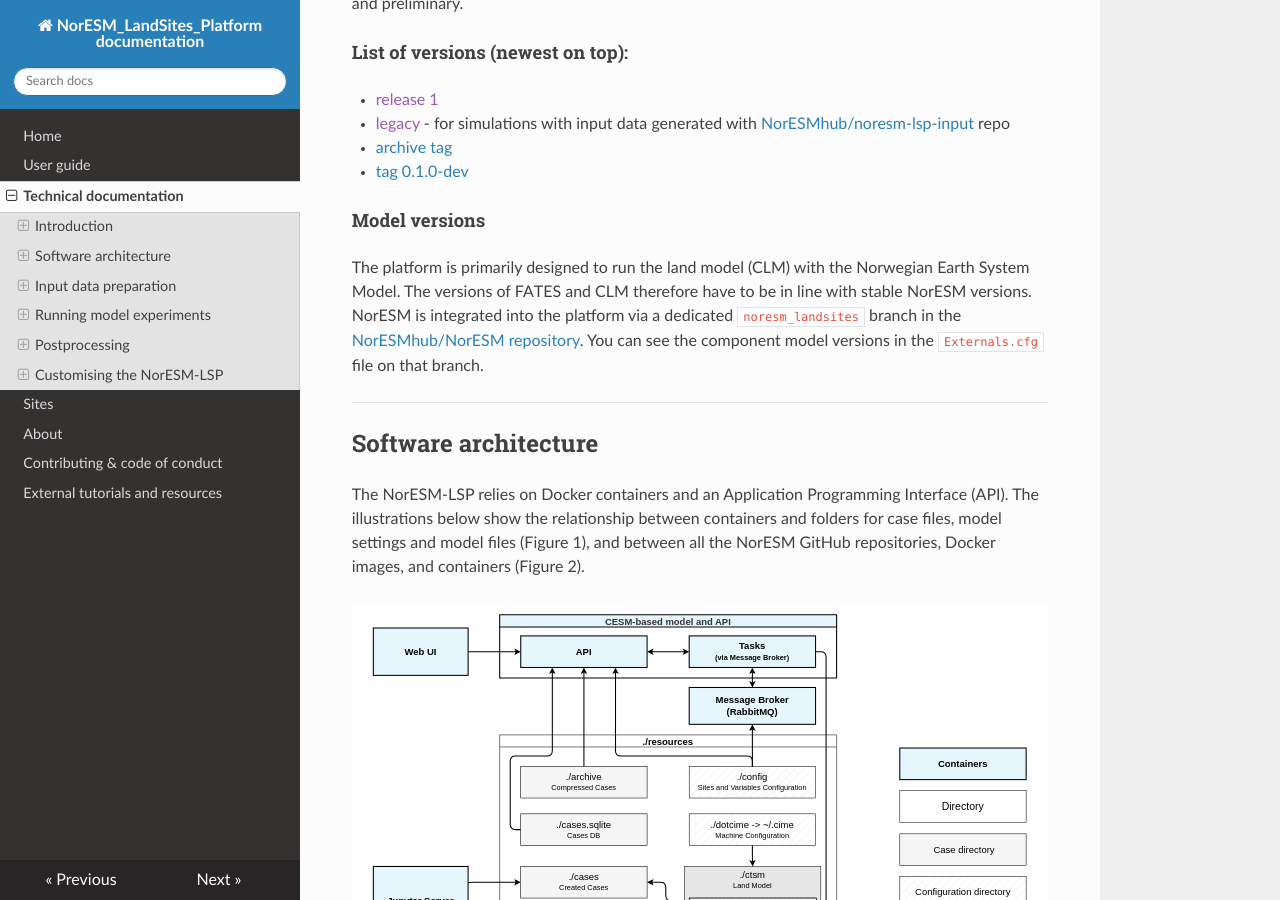
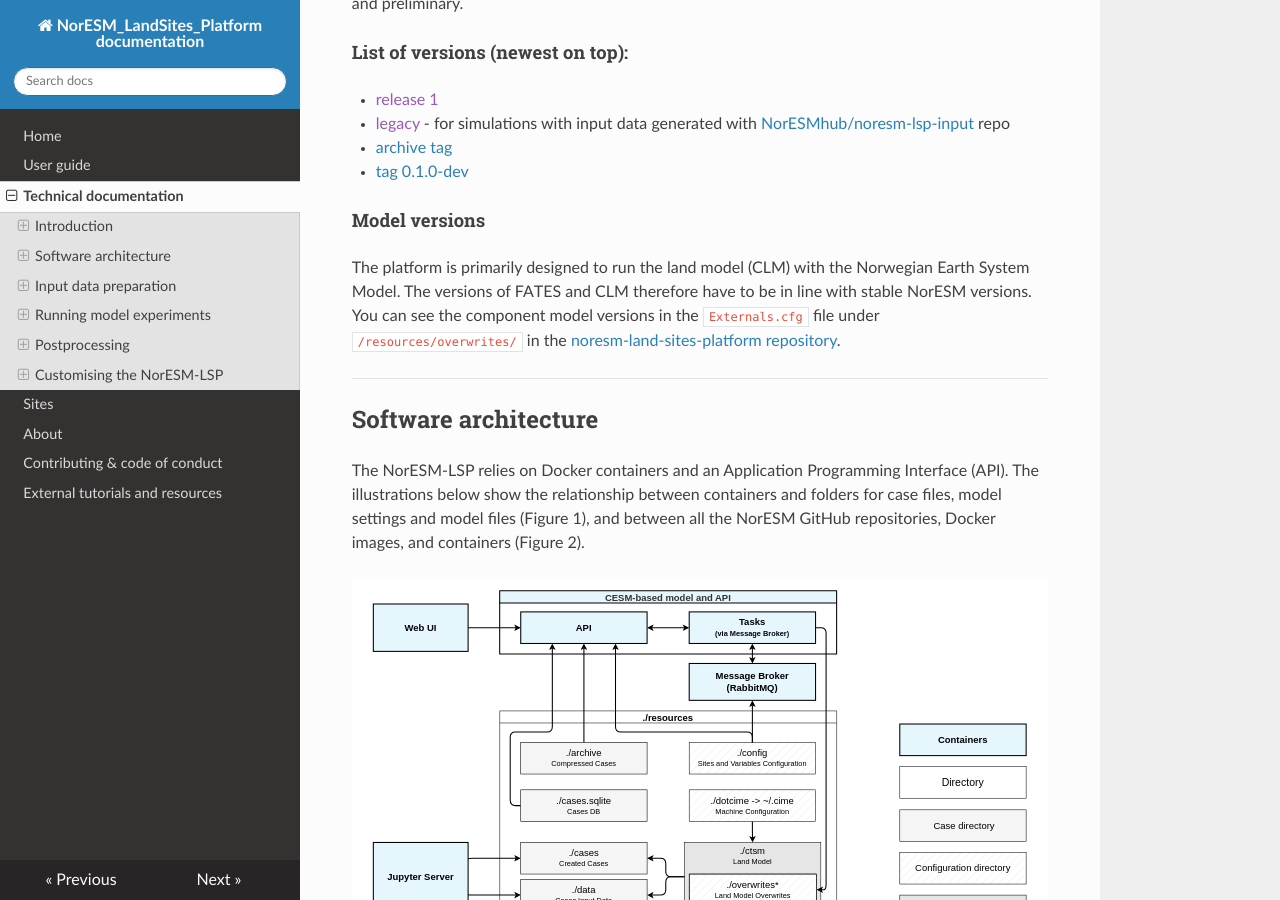
Before and after one commit to NorESMhub/noresm-land-sites-platform, an MkDocs documentation site: the page built from docs/documentation.md, in a window 1280 px wide and 900 px high, scrolled down 3760 px. Built offline with MkDocs 1.6.1, drawn with Linux system fonts in a browser that asks for light colours; nearby versions of some CDN libraries.

Commit message:
Update documentation.md

```diff
--- a/docs/documentation.md
+++ b/docs/documentation.md
@@ -85,7 +85,7 @@ Platform versions follow standard numbering, and releases below 1 should be cons
 
 #### Model versions
 
-The platform is primarily designed to run the land model (CLM) with the Norwegian Earth System Model. The versions of FATES and CLM therefore have to be in line with stable NorESM versions. NorESM is integrated into the platform via a dedicated `noresm_landsites` branch in the [NorESMhub/NorESM repository](https://github.com/NorESMhub/NorESM/tree/noresm_landsites). You can see the component model versions in the `Externals.cfg` file on that branch.
+The platform is primarily designed to run the land model (CLM) with the Norwegian Earth System Model. The versions of FATES and CLM therefore have to be in line with stable NorESM versions. You can see the component model versions in the `Externals.cfg` file under `/resources/overwrites/` in the [noresm-land-sites-platform repository](https://github.com/NorESMhub/noresm-land-sites-platform/tree/main/resources/overwrites).
 
 
 *****************************
```
